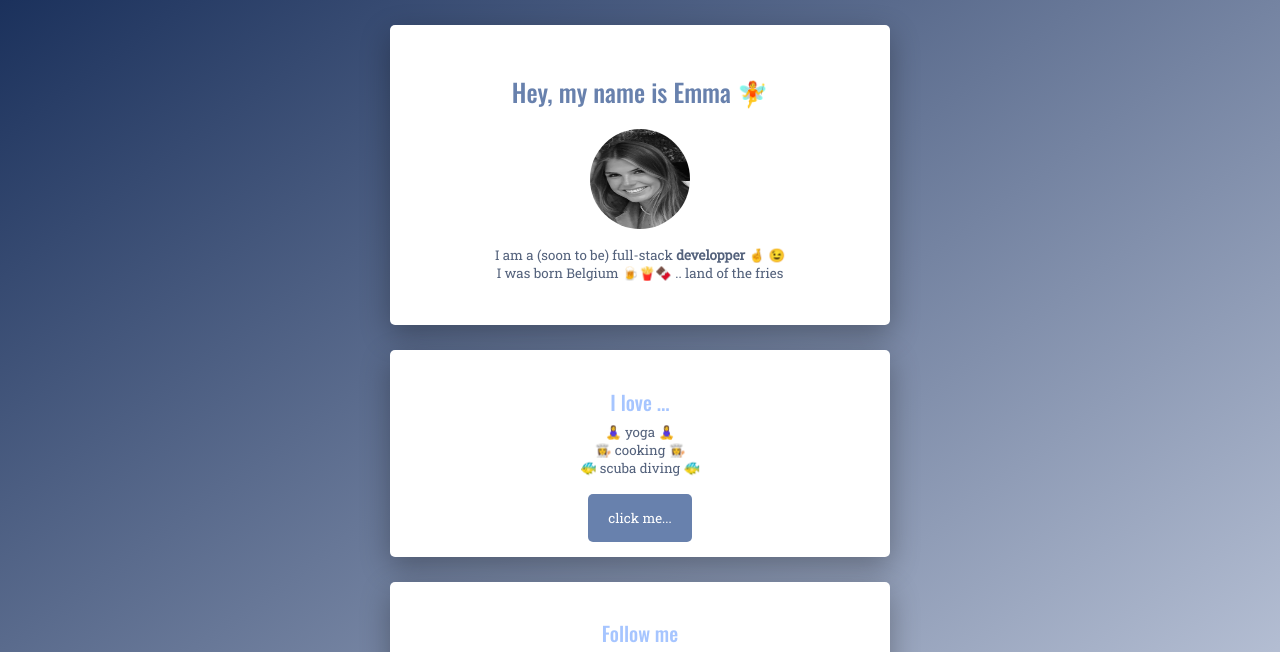
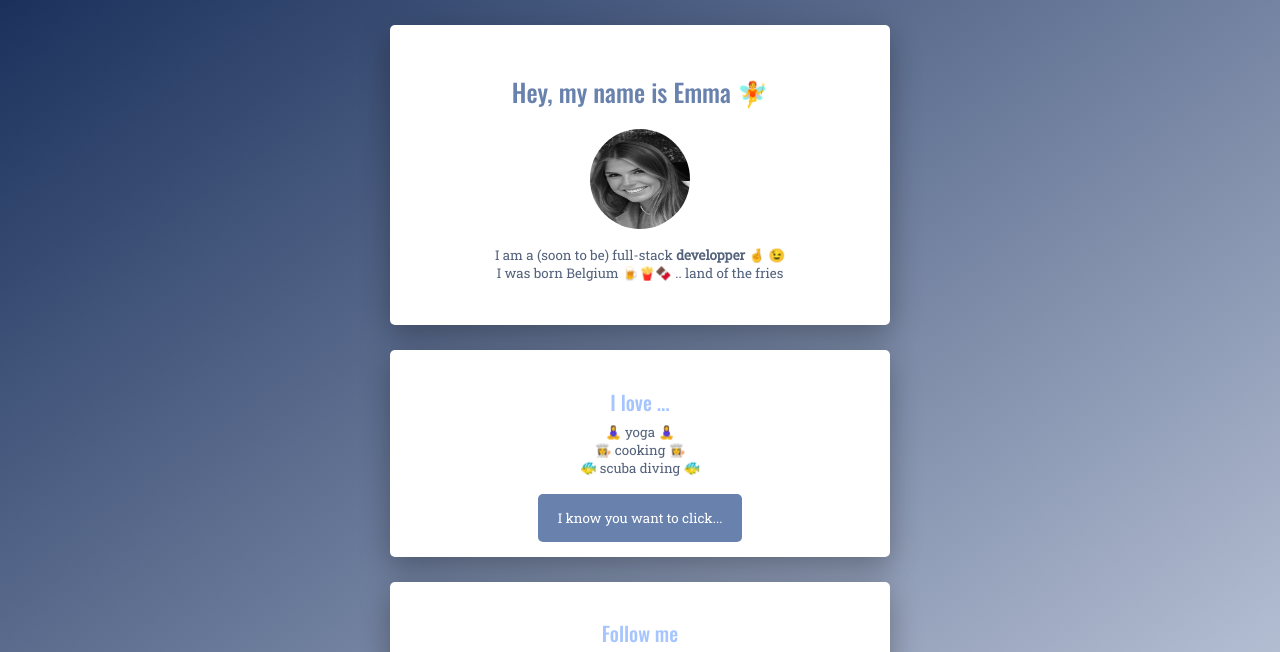
Before and after one commit to emmazrst/profile, a plain HTML site: page index.html in a window 1280 px wide. Shown: the top 652 px of the page. Drawn offline with nearby package versions, Linux system fonts and the light colour scheme.

Commit message:
some changes

```diff
--- a/index.html
+++ b/index.html
@@ -27,7 +27,7 @@
     <div class="card" , class="text_center">
       <h2>I love ... </h2>
       <p> 🧘‍♀️ yoga 🧘‍♀️ <br> 👩‍🍳 cooking 👩‍🍳 <br> 🐠 scuba diving 🐠</p> <br>
-      <a href="https://giphy.com/embed/13CoXDiaCcCoyk" target="_blank" id="button"> click me...
+      <a href="https://giphy.com/embed/13CoXDiaCcCoyk" target="_blank" id="button"> I know you want to click...
       </a>
     </div>
 
```
